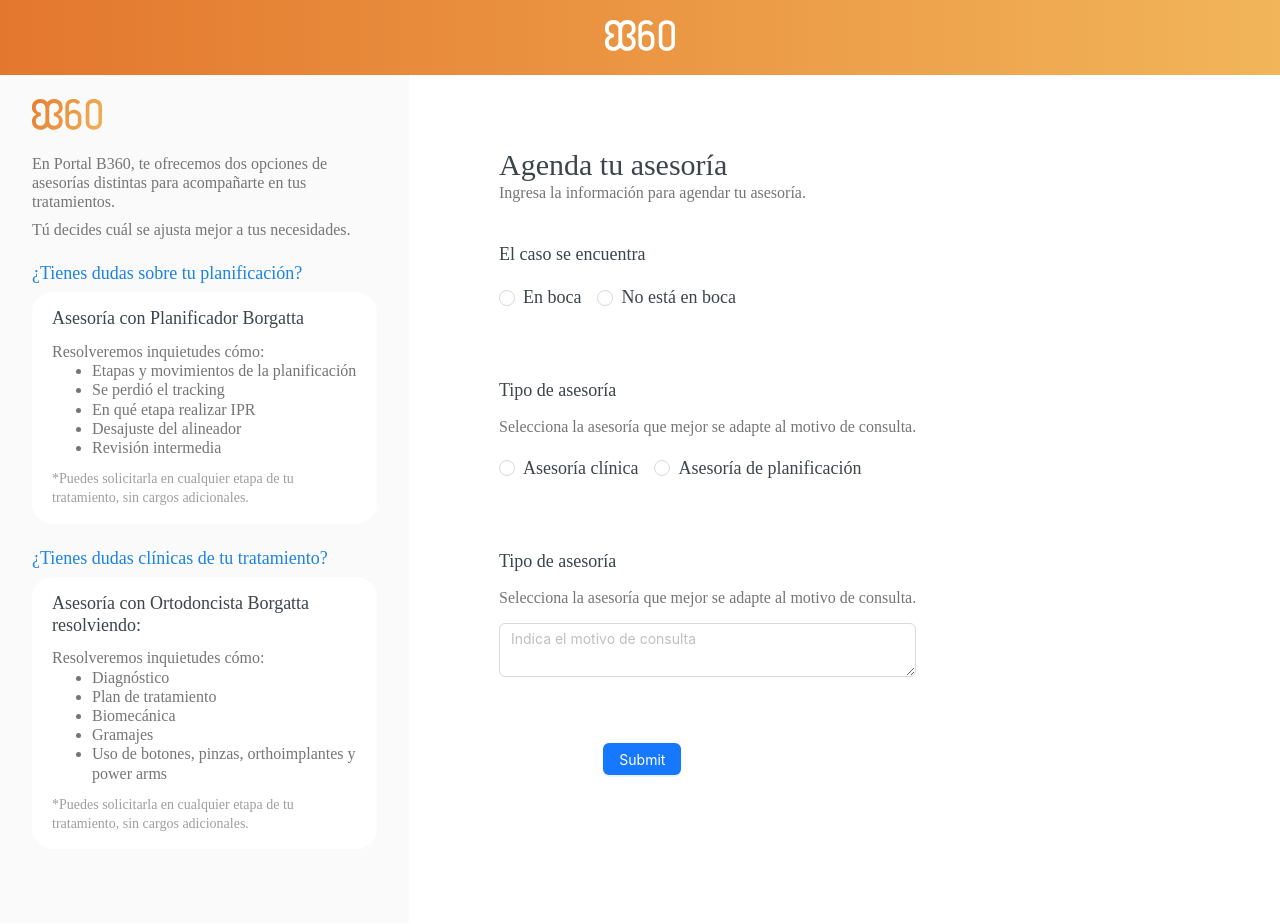
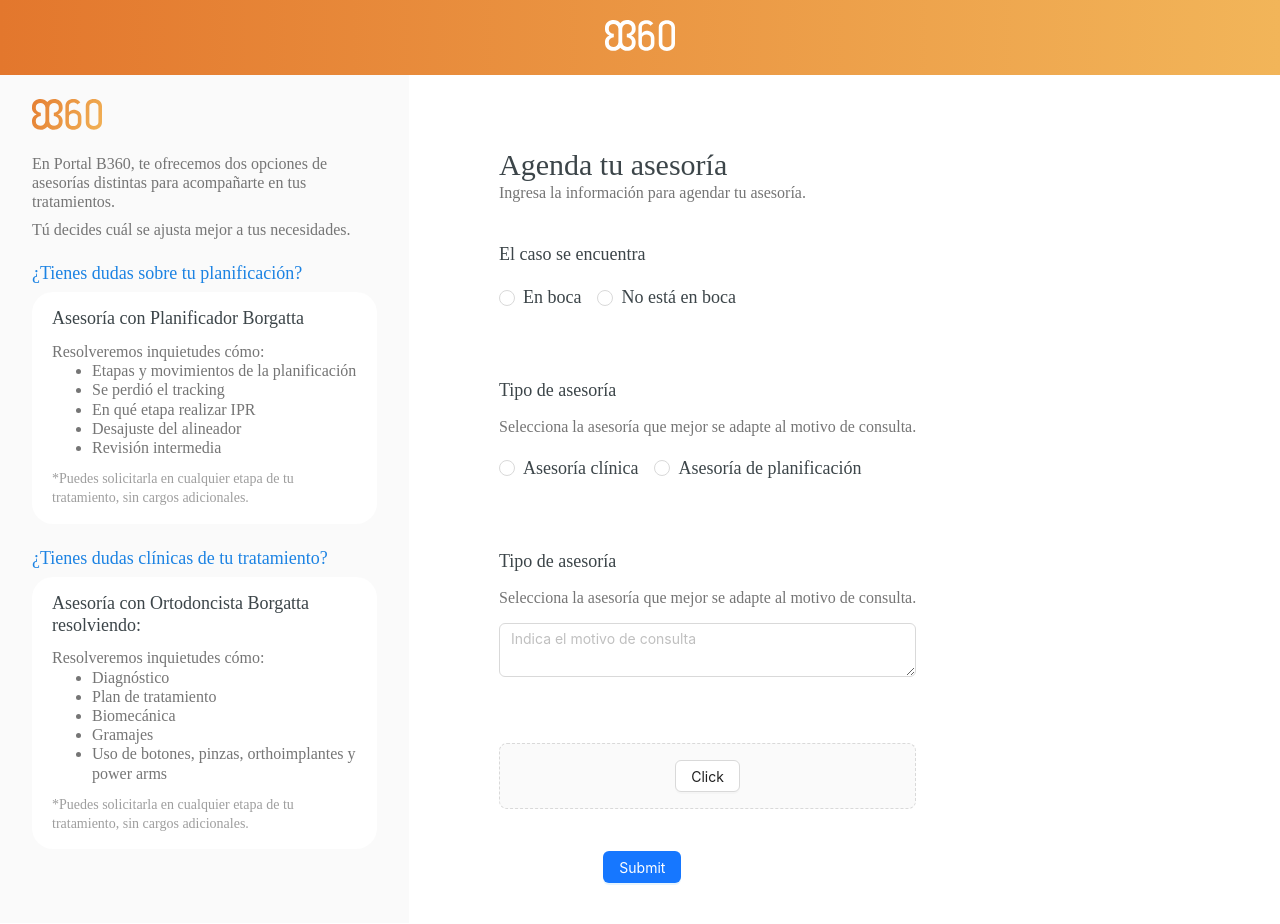
Before and after one commit to Jose-Tepaz/asesorias-bgt, a React (Create React App) app: page / in a window 1280 px wide. Shown: the top 924 px of the page. Built offline with nearby package versions, Linux system fonts and the light colour scheme.

Commit message:
nuevo commit

```diff
--- a/src/FormAsesorias.jsx
+++ b/src/FormAsesorias.jsx
@@ -1,8 +1,8 @@
-import { react } from '@babel/types';
+
 import React from 'react';
-import ReactDOM from 'react-dom';
 import './FormAsesorias.css'
 import { Radio, Form, Button, Input } from 'antd';
+import { UploadFile } from './UploadFile';
 
 import {useState} from 'react';
 
@@ -71,6 +71,7 @@
             </div>
 
 
+            <UploadFile />
 
             <Form.Item wrapperCol={{ offset: 6, span: 16 }}>
                 <Button type="primary" htmlType="submit">
--- /dev/null
+++ b/src/UploadFile.jsx
@@ -0,0 +1,16 @@
+import React from 'react';
+import { LoadingOutlined, PlusOutlined } from '@ant-design/icons';
+import { Button, message, Upload } from 'antd';
+import { InboxOutlined } from '@ant-design/icons';
+import {useState} from 'react';
+
+function UploadFile() {
+
+    return (
+        <Upload.Dragger >
+            <Button>Click</Button>
+        </Upload.Dragger>
+    )
+
+}
+export { UploadFile };
```
